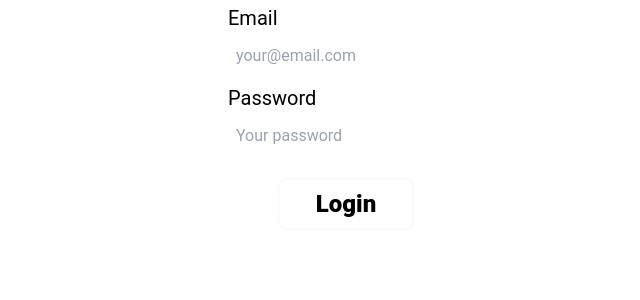
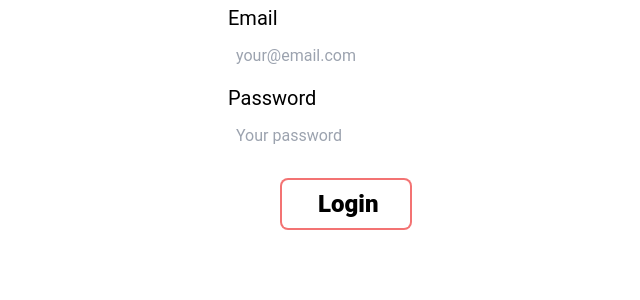
Before and after one commit to livchits/superheroes-app, a React (Vite) app: page /login in a window 1280 px wide. Shown: the top 300 px of the page, without its empty margins (294-934 px from the left). Built offline with nearby package versions, Linux system fonts and the light colour scheme; no server answers; the HTML template or start-up script is replaced by a standard one.

Commit message:
Add loading effect to login button

```diff
--- a/src/hooks/useLogin.js
+++ b/src/hooks/useLogin.js
@@ -6,9 +6,11 @@ import loginUser from '../services/loginUser';
 function useLogin(formData) {
   const [user, setUser] = useUser();
   const [error, setError] = React.useState({ error: false, message: null });
+  const [status, setStatus] = React.useState('idle');
 
   React.useEffect(() => {
     if (formData) {
+      setStatus('pending');
       loginUser(formData)
         .then((responseData) => {
           if (responseData.error) {
@@ -22,11 +24,12 @@ function useLogin(formData) {
         })
         .catch((error) => {
           setError({ error: true, message: error.message });
-        });
+        })
+        .finally(() => setStatus('complete'));
     }
   }, [formData, setUser]);
 
-  return { user, error };
+  return { user, error, status };
 }
 
 export default useLogin;
--- a/src/screens/Login.jsx
+++ b/src/screens/Login.jsx
@@ -2,10 +2,11 @@ import * as React from 'react';
 import { Redirect } from 'react-router';
 
 import useLogin from '../hooks/useLogin';
+import Rolling from '../assets/rolling.svg?component';
 
 function Login() {
   const [formData, setFormData] = React.useState(null);
-  const { user, error } = useLogin(formData);
+  const { user, error, status } = useLogin(formData);
 
   const handleSubmit = (event) => {
     event.preventDefault();
@@ -46,8 +47,14 @@ function Login() {
           type='password'
         />
       </div>
-      <button className='block p-2 m-auto text-2xl font-black transition-all duration-100 ease-in rounded-md px-9 ring-2 ring-gray-50 ring-opacity-75 hover:ring-4 focus:ring-4 focus:ring-indigo-400 active:text-gray-200 focus:outline-none'>
-        Login
+      <button className='block w-32 p-2 m-auto text-2xl font-black transition-all duration-100 ease-in rounded-md px-9 ring-2 ring-red-500 ring-opacity-75 hover:ring-4 focus:ring-4 focus:ring-indigo-400 active:text-gray-200 focus:outline-none'>
+        {status === 'pending' ? (
+          <div className='mx-auto w-min animate-spin'>
+            <Rolling />
+          </div>
+        ) : (
+          'Login'
+        )}
       </button>
       {error && <div>{error.message}</div>}
     </form>
```
